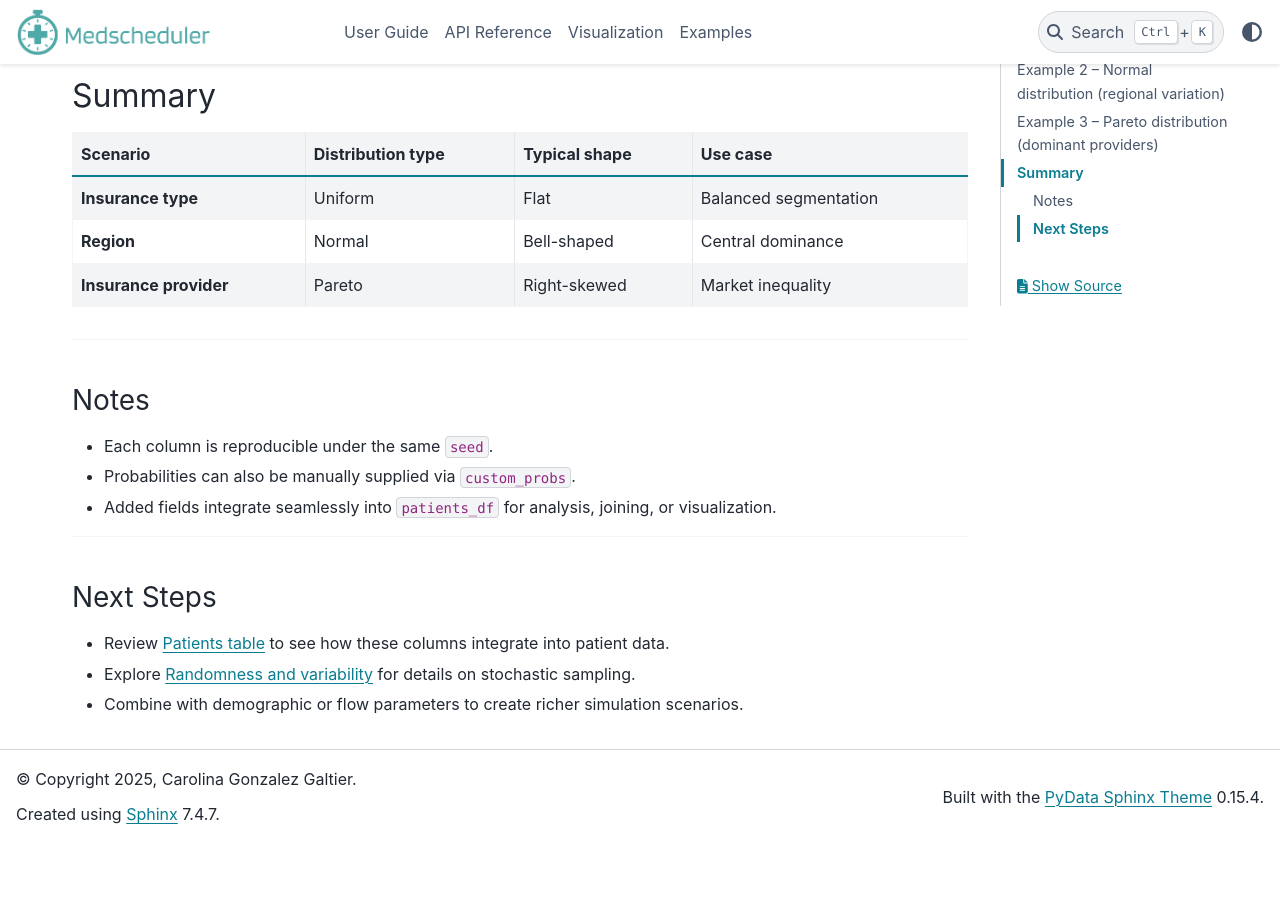
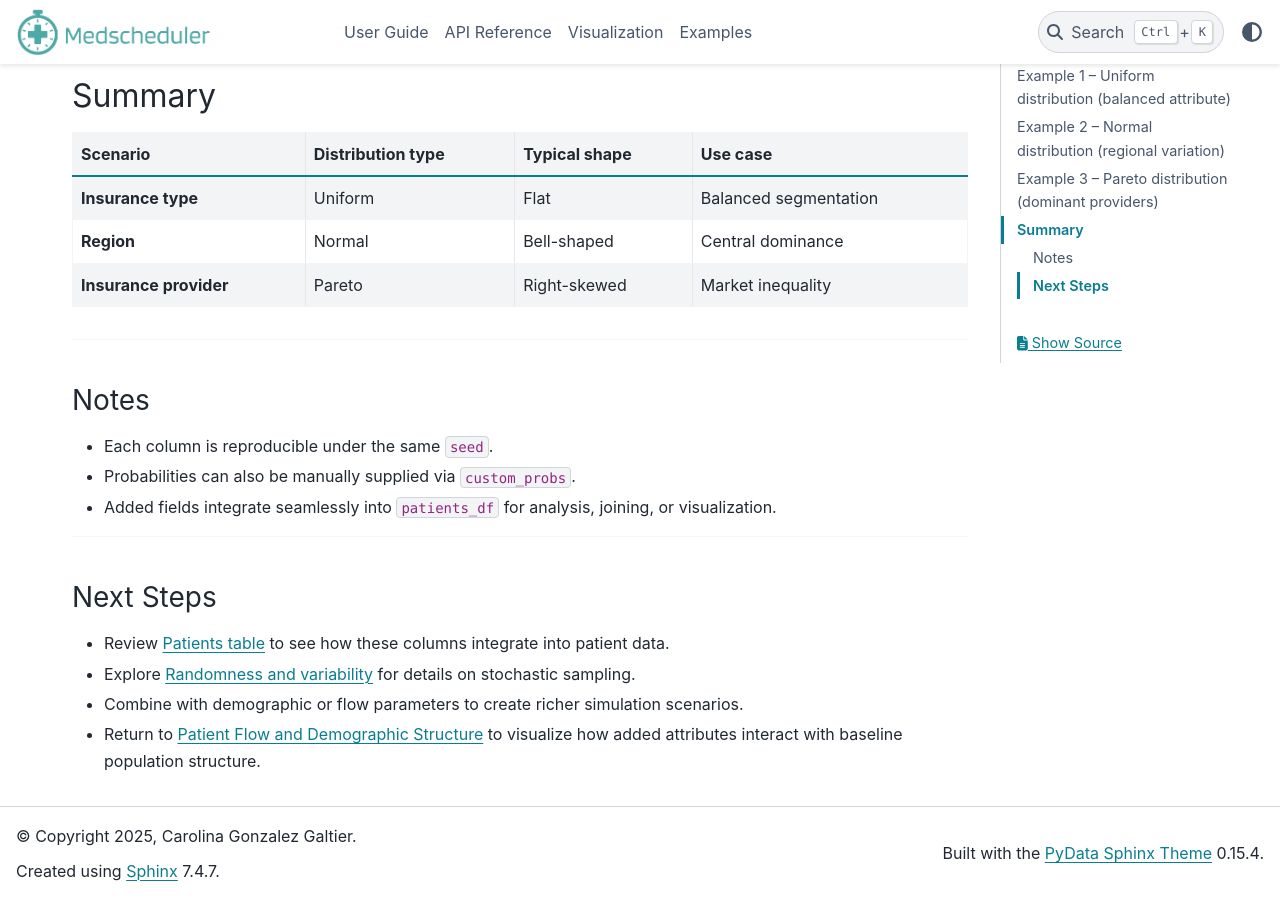
Before and after one commit to carogaltier/medscheduler, a Sphinx documentation site: the page built from docs/examples/custom_columns_examples.md, in a window 1280 px wide and 900 px high, scrolled down 3738 px. Built offline with Sphinx 7.4.7 and the PyData theme 0.15.4, drawn with Linux system fonts in a browser that asks for light colours; before the commit the page ends 4581 px from its top, so only the background shows below that.

Commit message:
Update custom_columns_examples.md

```diff
--- a/docs/examples/custom_columns_examples.md
+++ b/docs/examples/custom_columns_examples.md
@@ -121,3 +121,4 @@ Such variables are useful when simulating unequal resource distribution or model
 - Review {doc}`../api-reference/patients_table` to see how these columns integrate into patient data.
 - Explore {doc}`../api-reference/randomness_and_noise` for details on stochastic sampling.
 - Combine with demographic or flow parameters to create richer simulation scenarios.
+- Return to {doc}`patient_flow_demographics` to visualize how added attributes interact with baseline population structure.
```
